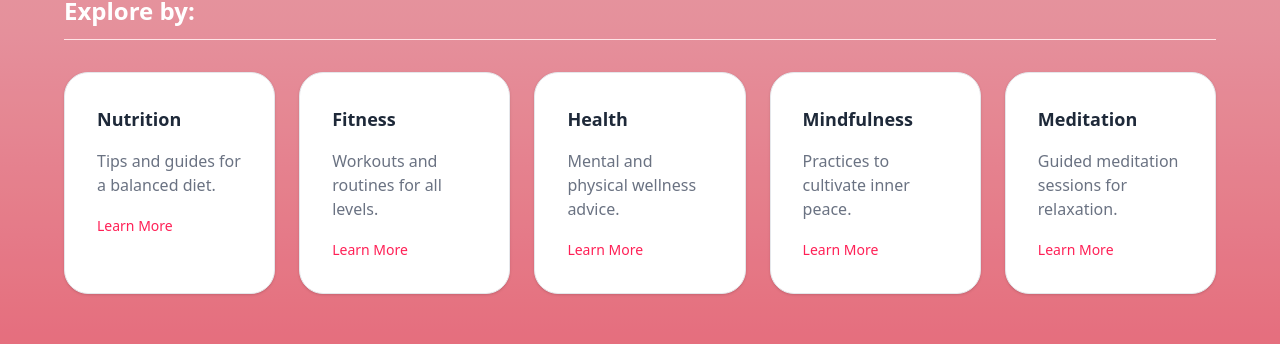
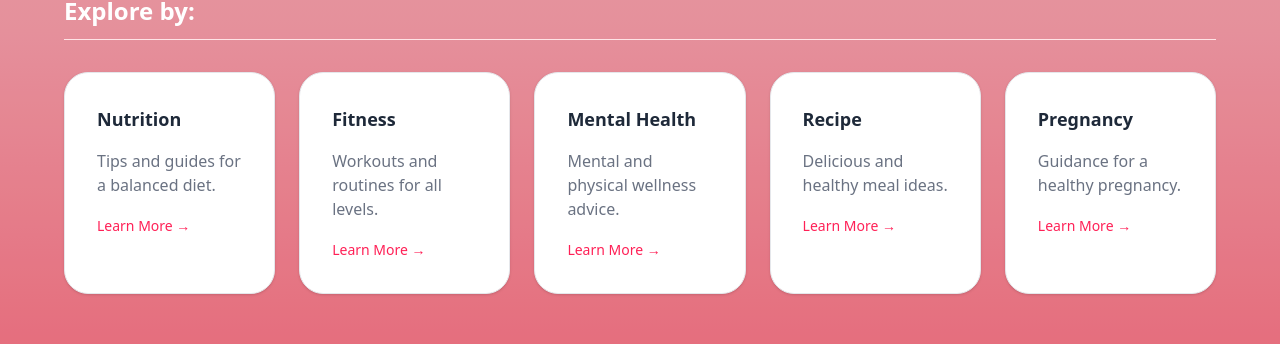
Before and after one commit to MARYFATAH/FGKompass, a React (Vite) app: page /home in a window 1280 px wide. Shown: the part 796-1140 px from the top of the page. Built offline with nearby package versions, Linux system fonts and the light colour scheme; no server answers; a web font is replaced by a local one.

Commit message:
Minimal Card modiefied.

```diff
--- a/src/Home.jsx
+++ b/src/Home.jsx
@@ -109,22 +109,27 @@ export default function Home() {
             <MinimalCard
               title="Nutrition"
               description="Tips and guides for a balanced diet."
+              link={"/wellness/nutrition"}
             />
             <MinimalCard
               title="Fitness"
               description="Workouts and routines for all levels."
+              link={"/wellness/fitness"}
             />
             <MinimalCard
-              title="Health"
+              title="Mental Health"
               description="Mental and physical wellness advice."
+              link={"/health/mental-health"}
             />
             <MinimalCard
-              title="Mindfulness"
-              description="Practices to cultivate inner peace."
+              title="Recipe"
+              description="Delicious and healthy meal ideas."
+              link={"/wellness/recipe"}
             />
             <MinimalCard
-              title="Meditation"
-              description="Guided meditation sessions for relaxation."
+              title="Pregnancy"
+              description="Guidance for a healthy pregnancy."
+              link={"/health/maternal-health"}
             />
           </div>
         </section>
--- a/src/components/MinimalCard.jsx
+++ b/src/components/MinimalCard.jsx
@@ -1,92 +1,46 @@
 import React from "react";
+import { Link } from "react-router-dom";
 
-const MinimalCard = ({ title, description, icon: Icon }) => {
+const MinimalCard = ({ title, description, icon: Icon, link }) => {
   return (
-    // Card Container: Subtle shadow, rounded corners, and a light background.
-    // Transition for a smooth hover effect.
-    <div
-      className="
-      bg-white
-      p-6 md:p-8
-      rounded-3xl
-      shadow-sm
-      border border-gray-200
-      hover:shadow-md
-      hover:bg-gray-50
-      transition duration-300
-      max-w-sm
-      mx-auto
-
-    "
-    >
-      {/* Accent/Icon Section */}
+    <div className="bg-white p-6 md:p-8 rounded-3xl shadow-sm border border-gray-200 hover:shadow-md hover:bg-gray-50 transition duration-300 max-w-sm mx-auto">
       <div className="flex items-center space-x-4 mb-4">
-        {/* Rose 400 as the accent color for the icon and a border for subtle depth */}
         {Icon && (
-          <div
-            className="
-            text-rose-400
-            p-2
-            border
-            border-rose-400/50
-            rounded-lg
-            flex-shrink-0
-            text-center
-          "
-          >
-            {/* The icon size is set using Tailwind classes for consistency */}
+          <div className="text-rose-400 p-2 border border-rose-400/50 rounded-lg flex-shrink-0 text-center">
             <Icon className="h-6 w-6" aria-hidden="true" />
           </div>
         )}
+        <h3 className="text-lg font-semibold text-gray-800">{title}</h3>
+      </div>
 
-        {/* Title: Primary dark gray for readability */}
-        <h3
-          className="
-          text-lg
-          font-semibold
-          text-gray-800
-        "
-        >
-          {title}
-        </h3>
-      </div>
-      {/* Description: Secondary light gray for minimal look */}
-      <p
-        className="
-        text-base
-        text-gray-500
-      "
-      >
-        {description}
-      </p>
-      {/* Optional: Rose 400 link/button for action */}
-      <div className="mt-4">
-        <a
-          href="#"
-          className="
-            text-sm
-            font-medium
-            text-rose-500
-            hover:text-rose-600
-            transition duration-150
-          "
-        >
-          Learn More
-        </a>
-      </div>
+      <p className="text-base text-gray-500">{description}</p>
+
+      {link ? (
+        // If link starts with http -> external anchor, else a React Router Link
+        link.startsWith("http") ? (
+          <div className="mt-4">
+            <a
+              href={link}
+              target="_blank"
+              rel="noopener noreferrer"
+              className="text-sm font-medium text-rose-500 hover:text-rose-600 transition duration-150"
+            >
+              Learn More →
+            </a>
+          </div>
+        ) : (
+          <div className="mt-4">
+            <Link
+              to={link}
+              className="text-sm font-medium text-rose-500 hover:text-rose-600 transition duration-150"
+            >
+              Learn More →
+            </Link>
+          </div>
+        )
+      ) : null}
     </div>
   );
 };
 
 export default MinimalCard;
-
-// Example Usage (requires an icon library like Heroicons)
-// import { Zap } from 'lucide-react'; // If using Lucide
-// import { BoltIcon } from '@heroicons/react/24/outline'; // If using Heroicons
-
-/* <MinimalCard
-  title="Minimal Design"
-  description="This card uses white, light gray, and rose 400 for a clean, elegant, and non-distracting user interface."
-  icon={BoltIcon}
-/>
-*/
```
